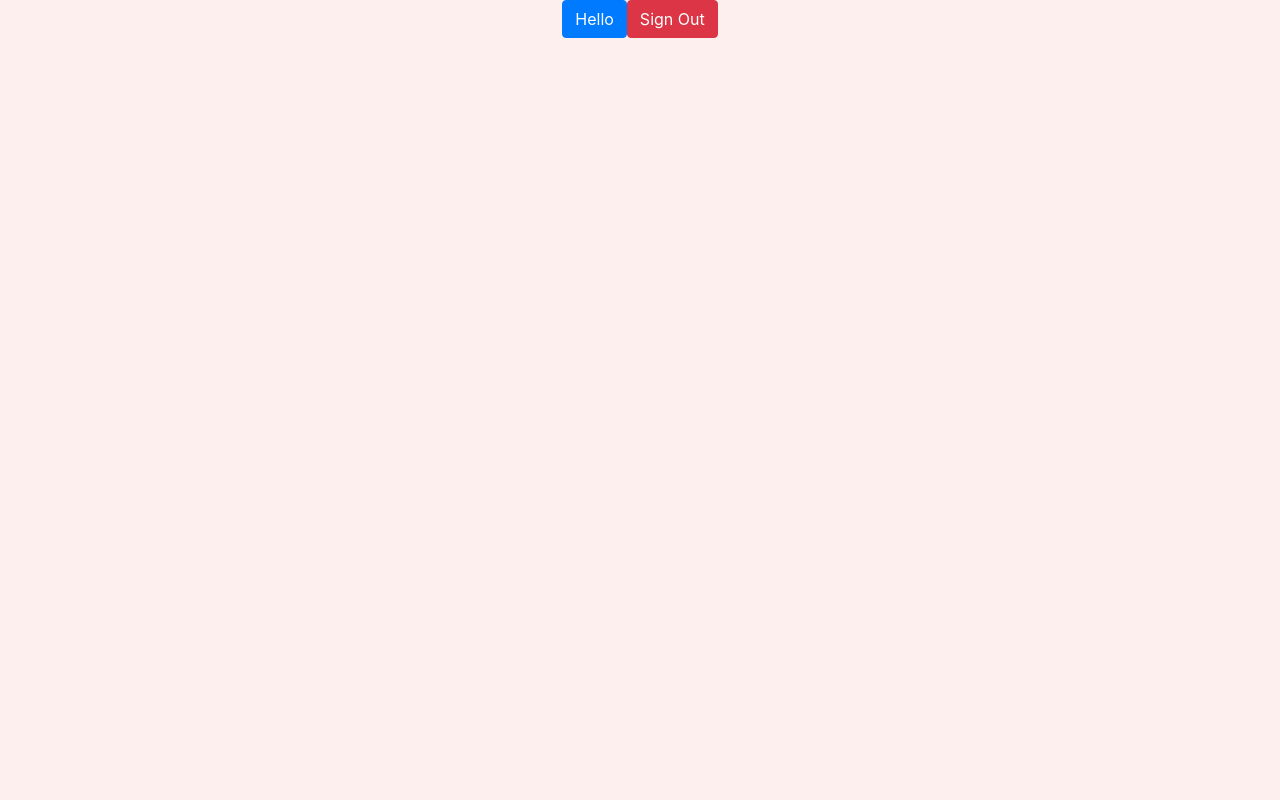
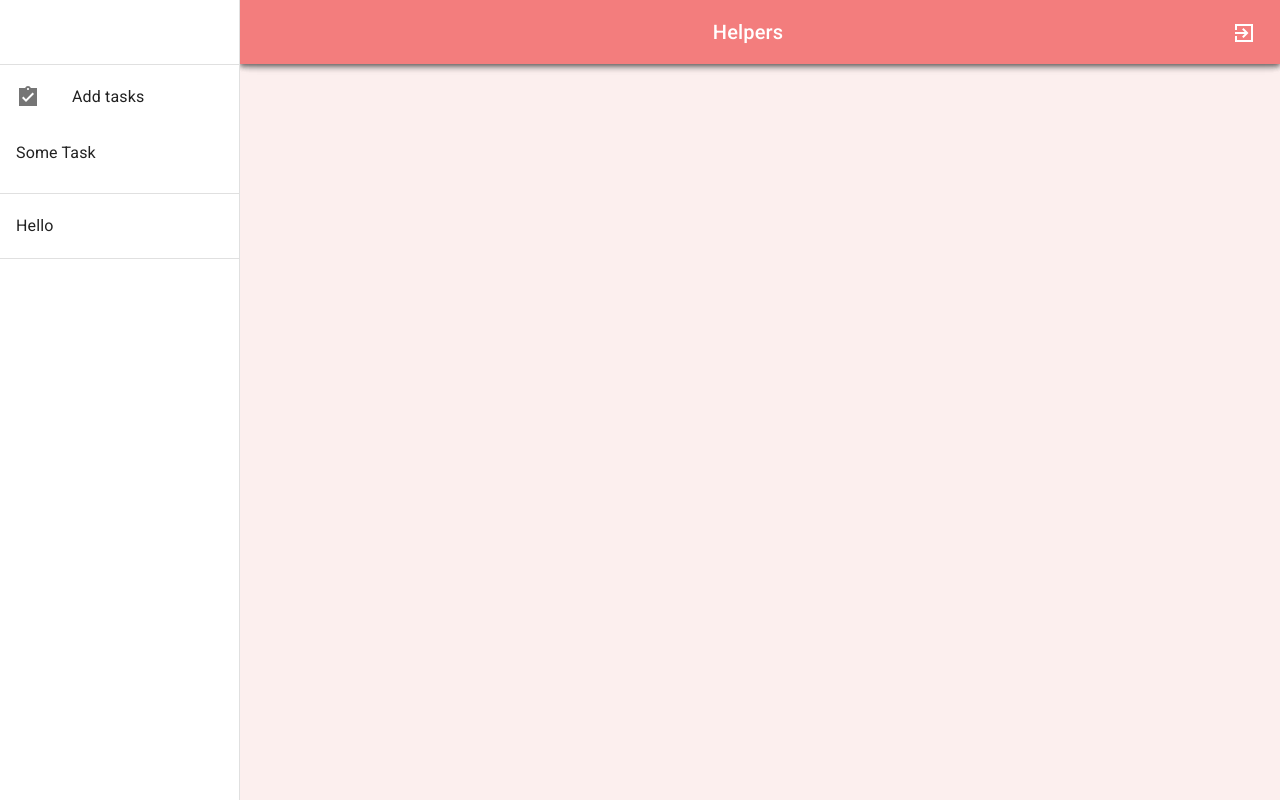
Before and after one commit to angelluishernandez/helpers, a React (Create React App) app: page /dashboard in a window 1280 px wide. Built offline with nearby package versions, Linux system fonts and the light colour scheme; no server answers; sample sign-in values are in the browser's storage.

Commit message:
dashboard /sidebar /navbarsetup

```diff
--- a/src/App.js
+++ b/src/App.js
@@ -1,6 +1,5 @@
 import React, { useEffect, useState } from "react";
 import "./App.css";
-import NavbarComponent from "./components/navbar-component/NavbarComponent";
 import { createBrowserHistory } from "history";
 import { Switch, Route, Router } from "react-router-dom";
 import PublicRoute from "./routes/PublicRoute";
--- a/src/components/dashboard/Dashboard.js
+++ b/src/components/dashboard/Dashboard.js
@@ -1,6 +1,7 @@
 import React from "react";
 import { firebase } from "../../firebase/firebase";
 import { history } from "../../App";
+import SideBar from "./sidebar/SidebarComponent";
 
 const Dashboard = ({ firebaseAuth }) => {
 	const doSignOut = () => {
@@ -11,10 +12,7 @@ const Dashboard = ({ firebaseAuth }) => {
 	};
 	return (
 		<div>
-			<button className="btn btn-primary">Hello</button>
-			<button className="btn btn-danger" onClick={doSignOut}>
-				Sign Out
-			</button>
+			<SideBar />
 		</div>
 	);
 };
--- /dev/null
+++ b/src/components/dashboard/navbar-component/NavbarComponent.js
@@ -0,0 +1,72 @@
+import React, { useState } from "react";
+import { firebase } from "../../../firebase/firebase";
+import ExitToAppSharpIcon from "@material-ui/icons/ExitToAppSharp";
+import {
+	Typography,
+	AppBar,
+	Toolbar,
+	IconButton,
+	makeStyles,
+} from "@material-ui/core";
+import { Menu } from "@material-ui/icons";
+
+const NavbarComponent = ({ handleDrawerToggle, mobileOpen, setMobileOpen }) => {
+	const doSignOut = () => firebase.auth().signOut();
+
+	const drawerWidth = 240;
+
+	const useStyles = makeStyles((theme) => ({
+		grow: {
+			flexGrow: 1,
+		},
+		appBar: {
+			[theme.breakpoints.up("sm")]: {
+				width: `calc(100% - ${drawerWidth}px)`,
+				marginLeft: drawerWidth,
+			},
+			backgroundColor: "#f37d7d",
+		},
+		toolBar: {
+			display: "flex",
+			justifyContent: "space-between",
+		},
+
+		menuButton: {
+			marginRight: theme.spacing(2),
+			[theme.breakpoints.up("sm")]: {
+				display: "none",
+			},
+		},
+		search: {},
+	}));
+
+	const classes = useStyles();
+
+	return (
+		<AppBar position="fixed" className={classes.appBar}>
+			<Toolbar className={classes.toolBar}>
+				<div>
+					<IconButton
+						color="inherit"
+						aria-label="open drawer"
+						edge="start"
+						onClick={handleDrawerToggle}
+						className={classes.menuButton}
+					>
+						<Menu />
+					</IconButton>
+				</div>
+				<div>
+					<Typography variant="h6" noWrap>
+						Helpers
+					</Typography>
+				</div>
+				<div>
+					<ExitToAppSharpIcon onClick={doSignOut} />
+				</div>
+			</Toolbar>
+		</AppBar>
+	);
+};
+
+export default NavbarComponent;
--- /dev/null
+++ b/src/components/dashboard/sidebar/DrawerComponent.js
@@ -0,0 +1,67 @@
+import React, { useState } from "react";
+import { Hidden, Drawer } from "@material-ui/core";
+import { makeStyles, useTheme } from "@material-ui/core/styles";
+import SideBarItemsList from "./SideBarItems";
+
+const drawerWidth = 240;
+
+const useStyles = makeStyles((theme) => ({
+	drawer: {
+		[theme.breakpoints.up("sm")]: {
+			width: drawerWidth,
+			flexShrink: 0,
+		},
+	},
+	drawerPaper: {
+		width: drawerWidth,
+	},
+}));
+
+const DrawerComponent = (props) => {
+	const classes = useStyles();
+
+	const [mobileOpen, setMobileOpen] = useState(false);
+	const handleDrawerToggle = () => {
+		setMobileOpen(!mobileOpen);
+	};
+
+	const { window } = props;
+	const container =
+		window !== undefined ? () => window().document.body : undefined;
+
+	const theme = useTheme();
+	return (
+		<nav className={classes.drawer} aria-label="mailbox folders">
+			<Hidden smUp implementation="css">
+				<Drawer
+					container={container}
+					variant="temporary"
+					anchor={theme.direction === "rtl" ? "right" : "left"}
+					open={mobileOpen}
+					onClose={handleDrawerToggle}
+					classes={{
+						paper: classes.drawerPaper,
+					}}
+					ModalProps={{
+						keepMounted: true,
+					}}
+				>
+					<SideBarItemsList />
+				</Drawer>
+			</Hidden>
+			<Hidden xsDown implementation="css">
+				<Drawer
+					classes={{
+						paper: classes.drawerPaper,
+					}}
+					variant="permanent"
+					open
+				>
+					<SideBarItemsList />
+				</Drawer>
+			</Hidden>
+		</nav>
+	);
+};
+
+export default DrawerComponent;
--- /dev/null
+++ b/src/components/dashboard/sidebar/SideBarItems.js
@@ -0,0 +1,50 @@
+import React from "react";
+import {
+	Divider,
+	List,
+	ListItem,
+	ListItemText,
+	ListItemIcon,
+} from "@material-ui/core";
+import { makeStyles } from "@material-ui/core/styles";
+import AssignmentTurnedInSharpIcon from "@material-ui/icons/AssignmentTurnedInSharp";
+
+const SideBarItemsList = () => {
+	const useStyles = makeStyles((theme) => ({
+		toolbar: theme.mixins.toolbar,
+		title: {
+			fontWeight: "800",
+		},
+	}));
+
+	const classes = useStyles();
+
+	return (
+		<div className="SideBarItemsList">
+			<div className={classes.toolbar} />
+			<Divider />
+			<List>
+				<ListItem>
+					<ListItemIcon>
+						<AssignmentTurnedInSharpIcon />
+					</ListItemIcon>
+					<ListItemText primary={"Add tasks"} className={classes.title} />
+				</ListItem>
+				<List>
+					<ListItem>
+						<ListItemText primary={"Some Task"} />
+					</ListItem>
+				</List>
+			</List>
+			<Divider />
+			<List>
+				<ListItem>
+					<ListItemText primary={"Hello"} />
+				</ListItem>
+			</List>
+			<Divider />
+		</div>
+	);
+};
+
+export default SideBarItemsList;
--- /dev/null
+++ b/src/components/dashboard/sidebar/SidebarComponent.js
@@ -0,0 +1,35 @@
+import React, { useState } from "react";
+
+//Material UI Components
+
+import { makeStyles } from "@material-ui/core/styles";
+import NavbarComponent from "../navbar-component/NavbarComponent";
+import DrawerComponent from "./DrawerComponent";
+
+const useStyles = makeStyles(() => ({
+	root: {
+		display: "flex",
+	},
+}));
+
+const SideBar = (props) => {
+	const classes = useStyles();
+
+	const [mobileOpen, setMobileOpen] = useState(false);
+	const handleDrawerToggle = () => {
+		setMobileOpen(!mobileOpen);
+	};
+
+	return (
+		<div className={classes.root}>
+			<NavbarComponent
+				handleDrawerToggle={handleDrawerToggle}
+				mobileOpen={mobileOpen}
+				setMobileOpen={setMobileOpen}
+			/>
+			<DrawerComponent />
+		</div>
+	);
+};
+
+export default SideBar;
--- a/src/components/navbar-component/NavbarComponent.js
+++ /dev/null
@@ -1,56 +0,0 @@
-import React, { useState } from "react";
-import AuthModal from "../authmodal/AuthModal";
-
-const NavbarComponent = () => {
-	const [modalIsOpen, setIsOpen] = useState(false);
-
-	function openModal() {
-		setIsOpen(true);
-	}
-	function closeModal() {
-		setIsOpen(false);
-	}
-	console.log("entra");
-	return (
-		<nav className="navbar navbar-expand-lg NavbarComponent">
-			<img src="logo.svg" alt="logo" className="logo" />
-			<button
-				className="navbar-toggler"
-				type="button"
-				data-toggle="collapse"
-				data-target="#navbarText"
-				aria-controls="navbarText"
-				aria-expanded="false"
-				aria-label="Toggle navigation"
-			>
-				<span className="navbar-toggler-icon"></span>
-			</button>
-			<div className="collapse navbar-collapse" id="navbarText">
-				<ul className="navbar-nav mr-auto">
-					<li className="nav-item">
-						<a className="nav-link" href="#">
-							Your tasks
-						</a>
-					</li>
-					<li className="nav-item">
-						<a className="nav-link" href="#">
-							Add a new task
-						</a>
-					</li>
-				</ul>
-			</div>
-			<div className="signin">
-				<button className="button" onClick={() => openModal()}>
-					Sign in
-				</button>
-			</div>
-			<AuthModal
-				isLogin={true}
-				closeModal={closeModal}
-				modalIsOpen={modalIsOpen}
-			/>
-		</nav>
-	);
-};
-
-export default NavbarComponent;
--- a/src/routes/PrivateRoute.js
+++ b/src/routes/PrivateRoute.js
@@ -1,5 +1,6 @@
 import React from "react";
 import { Route, Redirect } from "react-router-dom";
+import NavbarComponent from "../components/dashboard/navbar-component/NavbarComponent";
 
 const PrivateRoute = ({ component: Component, authenticated, ...rest }) => {
 	return (
@@ -7,7 +8,10 @@ const PrivateRoute = ({ component: Component, authenticated, ...rest }) => {
 			{...rest}
 			render={(props) =>
 				authenticated === true ? (
-					<Component {...props} />
+					<>
+						<NavbarComponent />
+						<Component {...props} />
+					</>
 				) : (
 					<Redirect to={{ pathname: "/", state: { from: props.location } }} />
 				)
```
